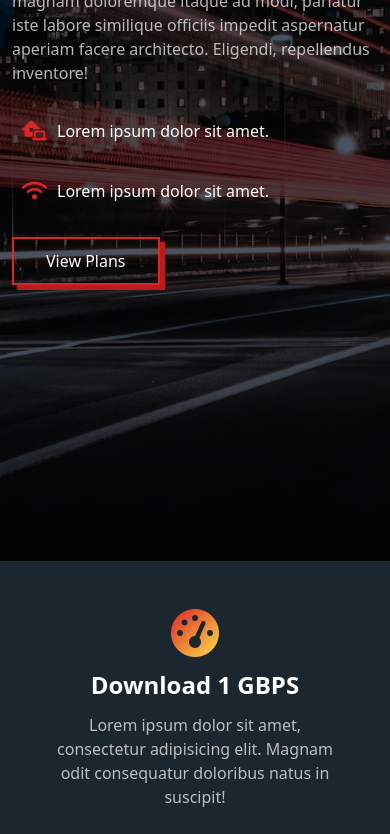
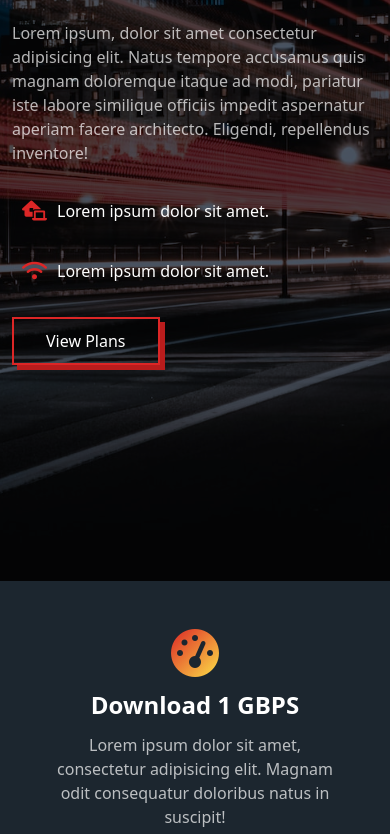
Before and after one commit to mariotbg11/tailwindcss-landing-page, a website built with Vite: page index.html in a window 390 px wide. Shown: the part 283-1117 px from the top of the page. Built offline with nearby package versions, Linux system fonts and the light colour scheme.

Commit message:
Commit file

```diff
--- a/index.html
+++ b/index.html
@@ -53,7 +53,7 @@
     <main>
       <!--  HERO -->
       <section
-        class="bg-[url('/img/marc-olivier-jodoin-NqOInJ-ttqM-unsplash.jpg')] bg-cover bg-center bg-no-repeat bg-fixed bg-gray-600 bg-blend-multiply min-h-screen z-10 xsm:py-28 sm:py-36 lg:py-48"
+        class="bg-[url('/img/marc-olivier-jodoin-NqOInJ-ttqM-unsplash.jpg')] bg-cover bg-center bg-no-repeat bg-fixed bg-gray-600 bg-blend-multiply min-h-screen z-10 xsm:py-48 sm:py-36 lg:py-48"
       >
         <div
           class="mx-auto px-3 xsm:container sm:max-w-xl md:max-w-2xl lg:max-w-4xl xl:max-w-6xl 2xl:max-w-8xl"
```
Also changed, not shown: build/tailwind.css.
